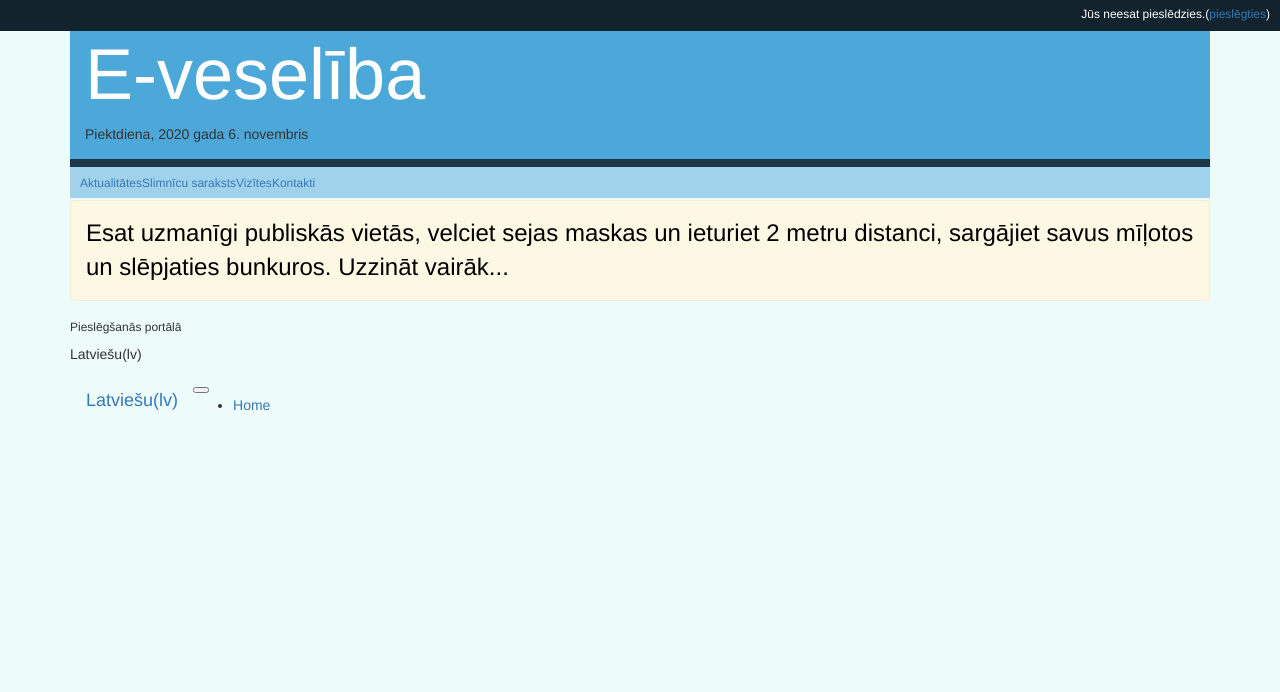
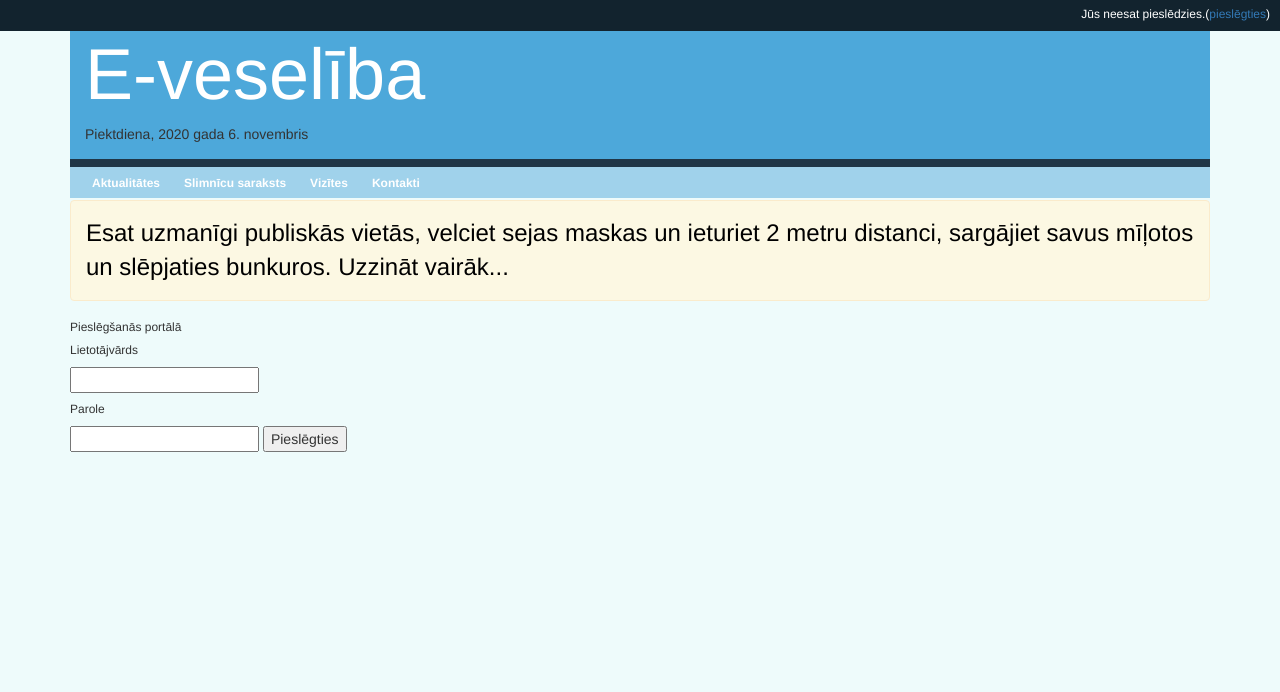
Before and after one commit to rvtprog-2020/dp23-5grupa-medicina, a Flask app: page /login in a window 1280 px wide. Shown: the top 692 px of the page. Run offline with Flask 2, Linux system fonts and the light colour scheme; some libraries are stand-ins or nearby versions.

Commit message:
layout almost done!

```diff
--- a/static/style.css
+++ b/static/style.css
@@ -1,7 +1,32 @@
-.navbarTEXT:hover {
-    color:red;
+.a1,.a2,.a3,.a4 {
+    padding-left:6px;
+    padding-right:6px;
+
+}
+.active > a.navbarTEXT, .navbarTEXT:hover {
+    padding-top: 9px;
+    padding-right: 6px;
+    padding-bottom: 6px;
+    padding-left: 6px;
+    border-bottom: 3px solid #12232E;
+}
+.active > a.navbarTEXT {
+    background-color:#abd5eb;
+}
+.navbarTEXT:hover, .navbarTEXT:active, .navbarTEXT:focus {
     text-decoration: none;
     outline: 0;
+    color:white;
+    font-weight: bold;
+}
+.navbarTEXT {
+    color:white;
+    font-weight: bold;
+    padding-top: 9px;
+    padding-right: 6px;
+    padding-bottom: 6px;
+    padding-left: 6px;
+
 }
 
 .topline {
--- a/templates/Aktualitātes.html
+++ b/templates/Aktualitātes.html
@@ -1,5 +1,5 @@
 {% extends "layout.html" %}
-{% set active_page = 'aktualitātes.html' %}
+{% set active_page = 'aktualitātes' %}
 {% block content %}
 <div style="margin-left:200px;">
     <div class="row">
--- a/templates/Register.html
+++ b/templates/Register.html
@@ -1,5 +1,5 @@
 {% extends 'layout.html' %}
-{% set active_page = 'register.html' %}
+{% set active_page = 'register' %}
 {% block content %}
     <h6>Reģistrācija portālā</h6>
 {% endblock %}
--- a/templates/kontakti.html
+++ b/templates/kontakti.html
@@ -1,5 +1,5 @@
 {% extends 'layout.html' %}
-{% set active_page = 'kontakti.html' %}
+{% set active_page = 'kontakti' %}
 {% block content %}
     <h1>Kontakti</h1>
 {% endblock %}
--- a/templates/layout.html
+++ b/templates/layout.html
@@ -17,7 +17,7 @@
 </head>
 <body style="background-color:#EEFBFB">
     <div class="topline">
-        <h6 class="pies">Jūs neesat pieslēdzies.(<a class="url" href='#'>pieslēgties</a>)</h6>
+        <h6 class="pies">Jūs neesat pieslēdzies.(<a class="url" href='/login'>pieslēgties</a>)</h6>
     </div>
     <div class="container">
         <div class="title">
@@ -29,28 +29,38 @@
     <div class="navigation">
         <ul class="navigationUL">
                 <!-- Links -->
-
-                <h6 {% if acitve_page == 'home'%} class="active" {% endif %}>
+                <div class= "a1">
+                        <h6 {% if active_page == 'aktualitātes'%} class="active" {% endif %}>
                             <a class="navbarTEXT"href='/'>Aktualitātes</a>
                         </h6>
-                <h6 {% if acitve_page == 'slimnicas'%} class="active" {% endif %}>
+                </div>
+                <div class= "a2">
+                    <h6 {% if active_page == 'slimnicas'%} class="active" {% endif %}>
                         <a class="navbarTEXT"href='/slimnicas'>Slimnīcu saraksts</a>
                     </h6>
+                </div>
 
                 <!-- Dropdown -->
-                        <h6 class="nav-item dropdown">
+
+                <div class="a3">
+                    <h6  class="nav-item dropdown">
                         <span class="nav-link dropdown-toggle" href="#" id="navbarDropdown" role="button" data-toggle="dropdown" aria-haspopup="true" aria-expanded="false">
                             <a class="navbarTEXT">Vizītes</a>
                         </span>
+
                         <div class="dropdown-menu" aria-labelledby="navbarDropdown">
                         <ul>
                             <a class="dropdown-item" href="/pieteiktviz">Pieteikt vizīti</a>
                             <a class="dropdown-item" href="/manasviz">Manas vizītes</a>
                         </ul>
                     </h6>
-                    </h6><h6 {% if acitve_page == 'kontakti'%} class="active" {% endif %}>
+                </div>
+
+                <div class= "a4">
+                        <h6  {% if active_page == 'kontakti'%} class="active" {% endif %}>
                             <a class="navbarTEXT"href='/kontakti'>Kontakti</a>
                         </h6>
+                </div>
                 <!-- Links -->
         </ul>
     </div>
--- a/templates/login.html
+++ b/templates/login.html
@@ -1,21 +1,12 @@
 {% extends 'layout.html' %}
-{% set active_page = 'login.html' %}
+{% set active_page = 'login' %}
 {% block content %}
+<div>
   <h6>Pieslēgšanās portālā</h6>
-<!-- Kas tas??     - Niks V -->
-<p>Latviešu(lv)</p>
-<nav class="navbar navbar-expand-lg navbar-light bg-light">
-  <a class="navbar-brand" href="#">Latviešu(lv)</a>
-  <button class="navbar-toggler" type="button" data-toggle="collapse" data-target="#navbarNav" aria-controls="navbarNav" aria-expanded="false" aria-label="Toggle navigation">
-    <span class="navbar-toggler-icon"></span>
-  </button>
-  <div class="collapse navbar-collapse" id="navbarNav">
-    <ul class="navbar-nav">
-      <li class="nav-item active">
-        <a class="nav-link" href="#">Home <span class="sr-only">(current)</span></a>
-      </li>
-    </ul>
-  </div>
-</nav>
-<!-- Kas tas??     - Niks V -->
+  <h6>Lietotājvārds</h6>
+  <input type="text" class="login">
+  <h6>Parole</h6>
+  <input type="text" class="password">
+  <button>Pieslēgties</button>
+</div>
 {% endblock %}
--- a/templates/manasviz.html
+++ b/templates/manasviz.html
@@ -1,5 +1,5 @@
 {% extends 'layout.html' %}
-{% set active_page = 'vizites.html' %}
+{% set active_page = 'vizites' %}
 {% block content %}
     <h1>Manas vizītes</h1>
 {% endblock %}
--- a/templates/pieteiktviz.html
+++ b/templates/pieteiktviz.html
@@ -1,5 +1,5 @@
 {% extends 'layout.html' %}
-{% set active_page = 'vizites.html' %}
+{% set active_page = 'vizites' %}
 {% block content %}
     <h1>Pieteikt vizītes</h1>
 {% endblock %}
--- a/templates/slimnicas.html
+++ b/templates/slimnicas.html
@@ -1,5 +1,5 @@
 {% extends 'layout.html' %}
-{% set active_page = 'slimnicas.html' %}
+{% set active_page = 'slimnicas' %}
 {% block content %}
     <h1>Slimnīcu saraksts</h1>
 {% endblock %}
--- a/templates/vizites.html
+++ b/templates/vizites.html
@@ -1,5 +1,5 @@
 {% extends 'layout.html' %}
-{% set active_page = 'vizites.html' %}
+{% set active_page = 'vizites' %}
 {% block content %}
     <h6>Vizītes</h6>
 {% endblock %}
```
Also changed, not shown: README.md. Lines whose indentation alone changed are shown as unchanged.
